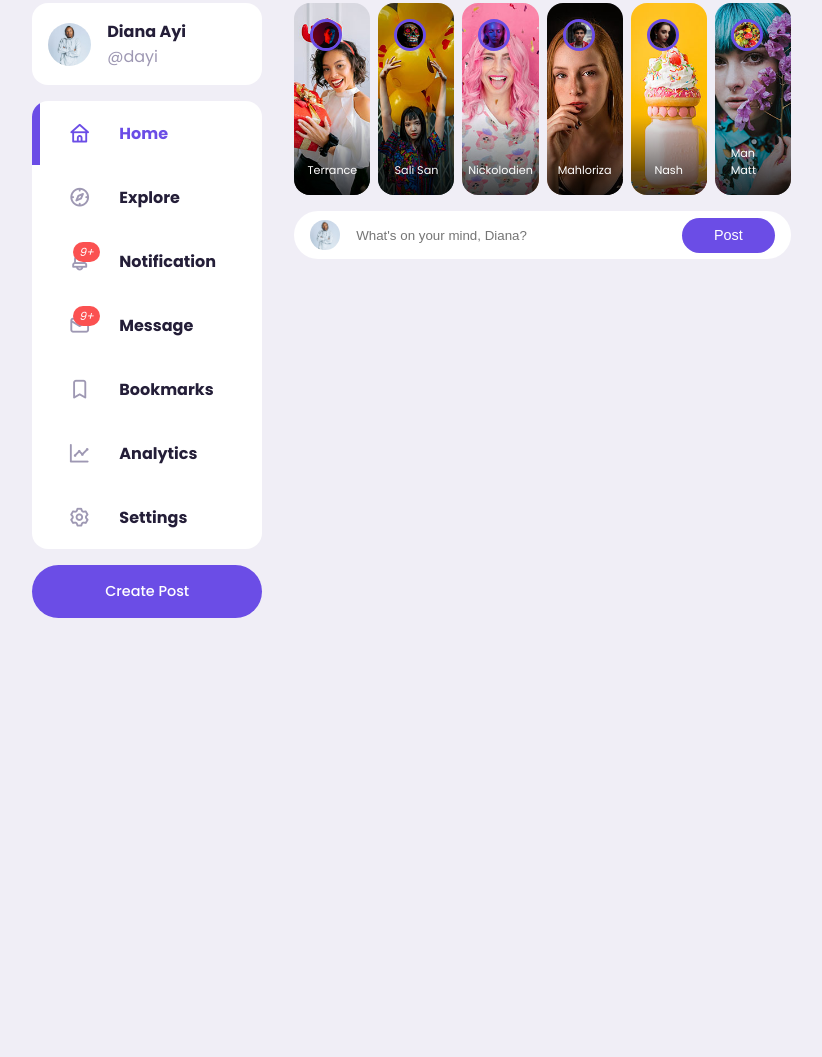
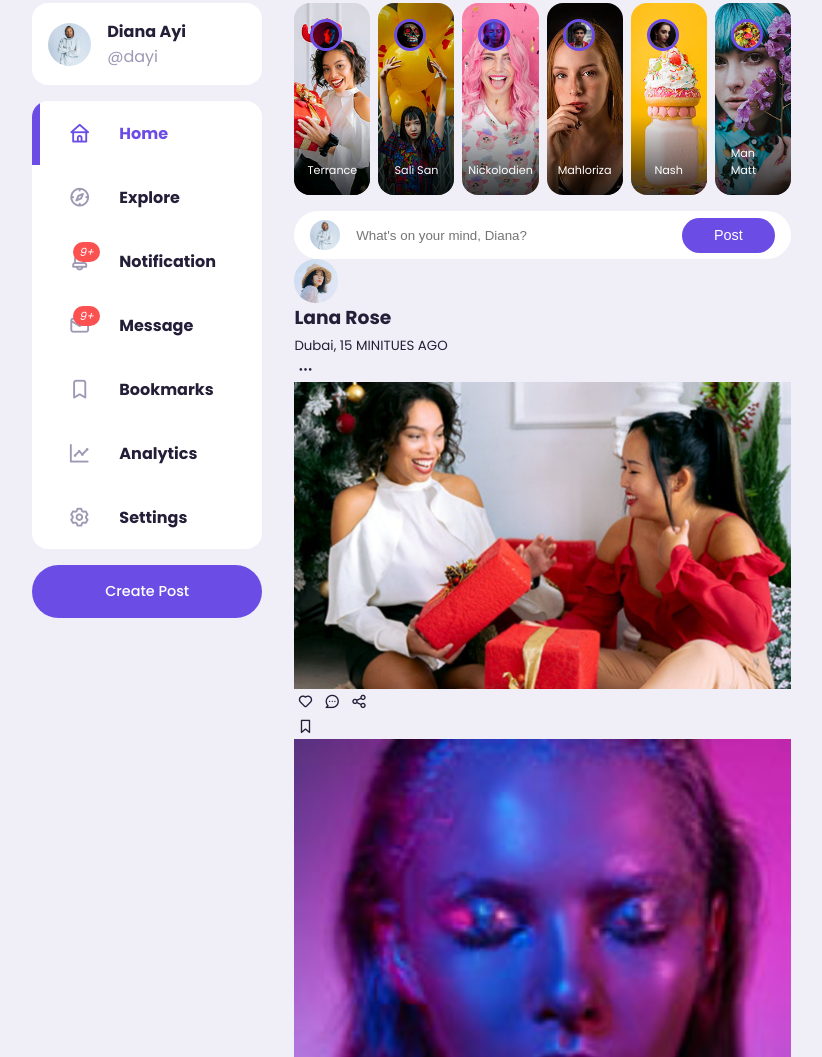
Before and after one commit to Tally2014/ResponsiveSocialMediaWebsite, a plain HTML site: page index.html in a window 1280 px wide. Shown: the part 83-1140 px from the top of the page, without its empty margins (96-918 px from the left). Before the commit the page ends 800 px from the top, so only its background shows below. Drawn offline with nearby package versions, Linux system fonts and the light colour scheme.

Commit message:
Feeds/Posts Markup

```diff
--- a/index.html
+++ b/index.html
@@ -168,6 +168,52 @@
                     <input type="text" placeholder="What's on your mind, Diana?" id="create-post">
                     <input type="submit" value="Post" class="btn btn-primary">
                 </form>
+                <!------------------------- FEEDS -------------------------->
+            <div class="feeds">
+                <!------------------------- FEED 1 -------------------------->
+                <div class="feed">
+                    <div class="head">
+                        <div class="user">
+                            <div class="profile-photo">
+                                <img src="./images/profile-21.jpg">
+                            </div>
+                            <div class="ingo">
+                                <h3>Lana Rose</h3>
+                                <small>Dubai, 15 MINITUES AGO</small>
+                            </div>
+                            <span class="edit">
+                                <i class="uil uil-ellipsis-h"></i>
+                            </span>
+                        </div>
+                    </div>
+                    <div class="photo">
+                        <img src="./images/feed-1.jpg" alt="">
+                    </div>
+                    <div class="active-button">
+                        <div class="interaction-buttons">
+                            <span><i class="uil uil-heart"></i></span>
+                            <span><i class="uil uil-comment-dots"></i></span>
+                            <span><i class="uil uil-share-alt"></i></span>
+                        </div>
+                        <div class="bookmark">
+                            <span><i class="uil uil-bookmark-full"></i></span>
+                        </div>
+
+                        <div class="liked-by">
+                            <span><img src="./images/profile-10.jpg"></span>
+                            <span><img src="./images/profile-4.jpg"></span>
+                            <span><img src="./images/profile-15.jpg"></span>
+                            <p>Liked by <b>Tally dawg</b> and <b>2,323 others</b></p>
+                        </div>
+
+                        <div class="caption">
+                            <p><b>Lana Rose</b> Lorem ipsum dolor sit amet consectetur adipisicing elit. <span class="hash-tag">#lifestyle</span></p>
+                        </div>
+                        <div class="comments text-muted">View all 277 comments</div>
+                    </div>
+                </div>
+            </div>
+
             </div>
 
             <!--============================ RIGHT ===================================-->
```
